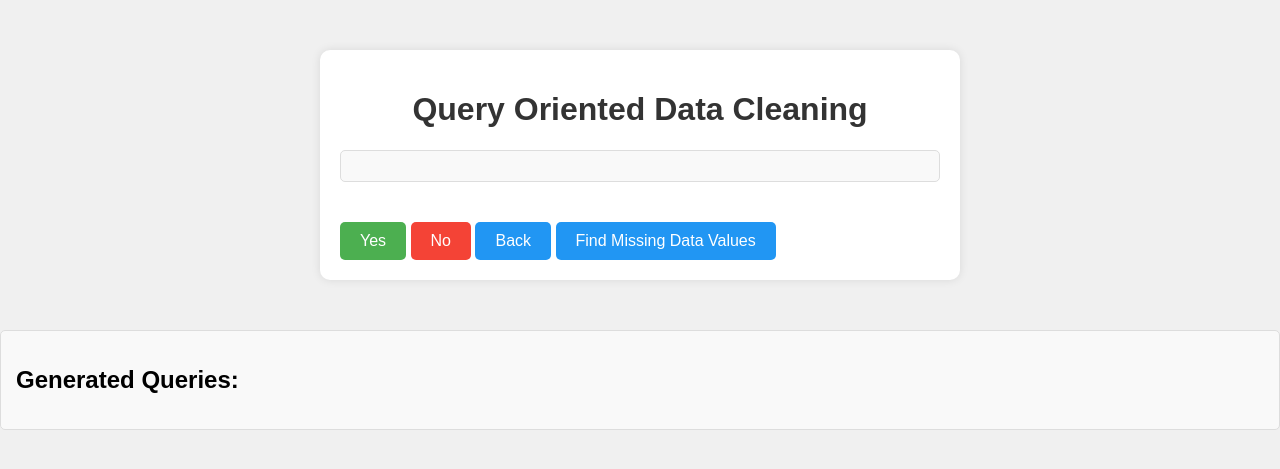
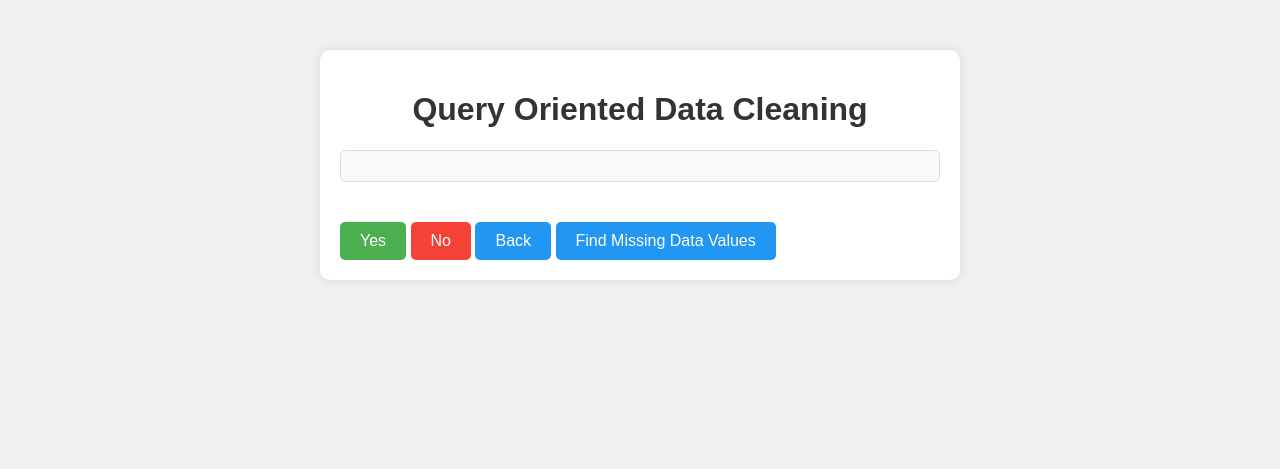
Before and after one commit to rabiyasalehjee/Query-Oriented-Data-Cleaning-With-Human-Expert, a Flask app: template templates/index.html in a window 1280 px wide. Shown: the top 469 px of the page. Run offline with Flask 3, Linux system fonts and the light colour scheme; the template is opened without the code that fills it, so the values that code supplies are empty; parts of the project's set-up code (start-up, migrations or seed data) failed here and were passed over; some libraries are stand-ins or nearby versions.

Commit message:
Minor Modification on the Interface

```diff
--- a/static/index_css.css
+++ b/static/index_css.css
@@ -101,8 +101,6 @@ button#find-missing-btn:disabled {
     cursor: not-allowed;
 }
 
-/* Add these styles to your existing index_css.css */
-
 /* Styling for the question-container */
 #question-container {
     margin: 20px 0;
@@ -189,24 +187,7 @@ button#find-missing-btn:disabled {
 #closeModal:hover {
     background-color: #b72020;
 }
- /* Styling for the generated queries container */
- #generated-queries-container {
-    margin-top: 20px;
-    border: 1px solid #ddd;
-    border-radius: 5px;
-    padding: 15px;
-    background-color: #f9f9f9;
-}
 
-/* Styling for the generated queries list */
-#generated-queries-list {
-    list-style-type: none;
-    padding: 0;
-}
-
-#generated-queries-list li {
-    margin-bottom: 10px;
-}
 .modal {
     display: none;
     position: fixed;
--- a/templates/index.html
+++ b/templates/index.html
@@ -17,11 +17,6 @@
         <button id="no-btn">No</button>
         <button id="back-btn">Back</button>
         <button id="find-missing-btn" onclick="window.location.href='/find_missing_values'">Find Missing Data Values</button>
-    </div>
-    <!-- New Section to Display Generated Queries -->
-    <div id="generated-queries-container">
-        <h2>Generated Queries:</h2>
-        <ul id="generated-queries-list"></ul>
     </div>
     <div id="queryModal" class="modal">
         <div class="modal-content">
@@ -48,7 +43,7 @@
             const backBtn = document.getElementById('back-btn');
             const findMissingBtn = document.getElementById('find-missing-btn');
             const questionCount = document.getElementById('question-count');
-            const generatedQueriesContainer = document.getElementById('generated-queries-container');
+
 
             function displayQuestion() {
                 if (currentQuestionIndex < totalQuestions) {
```
